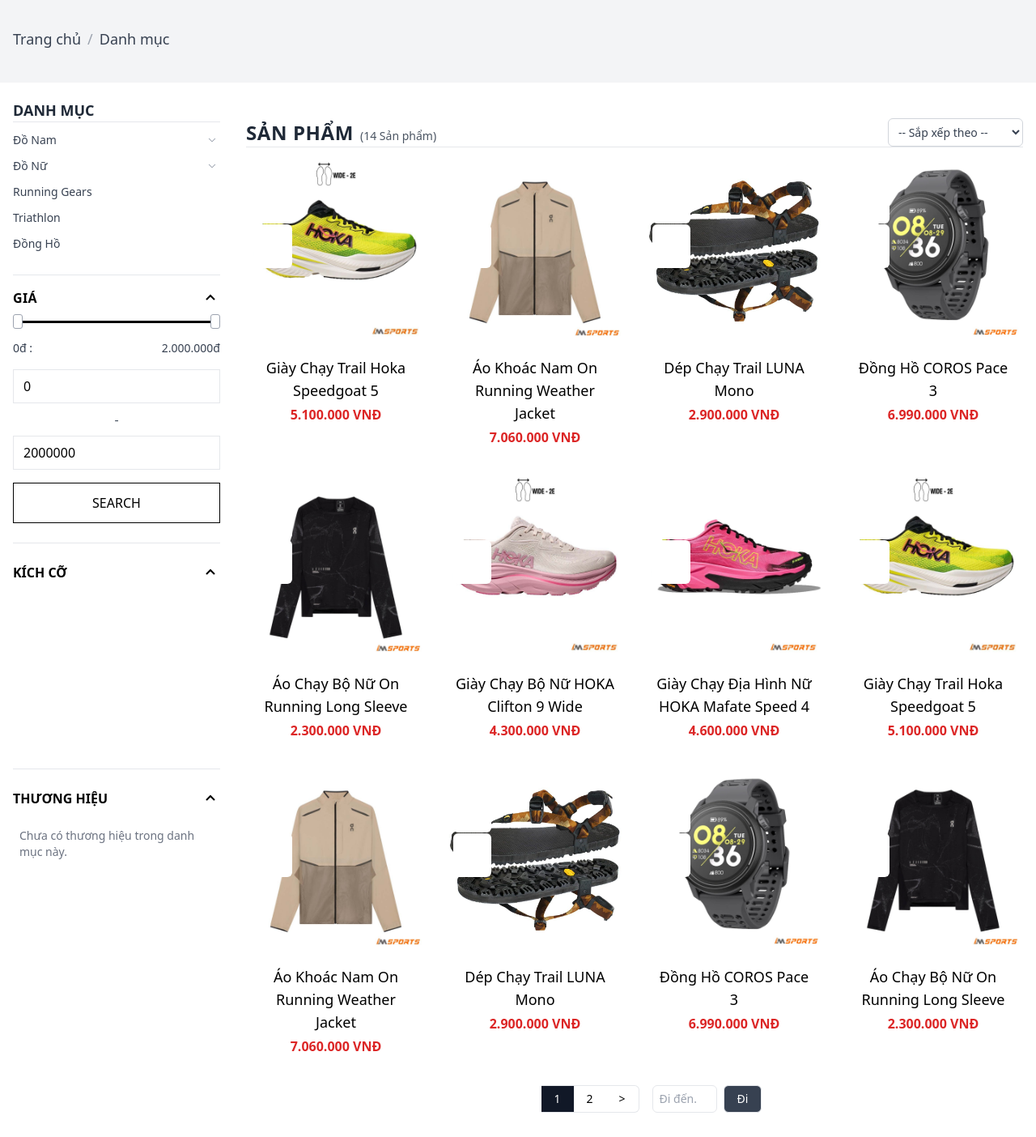
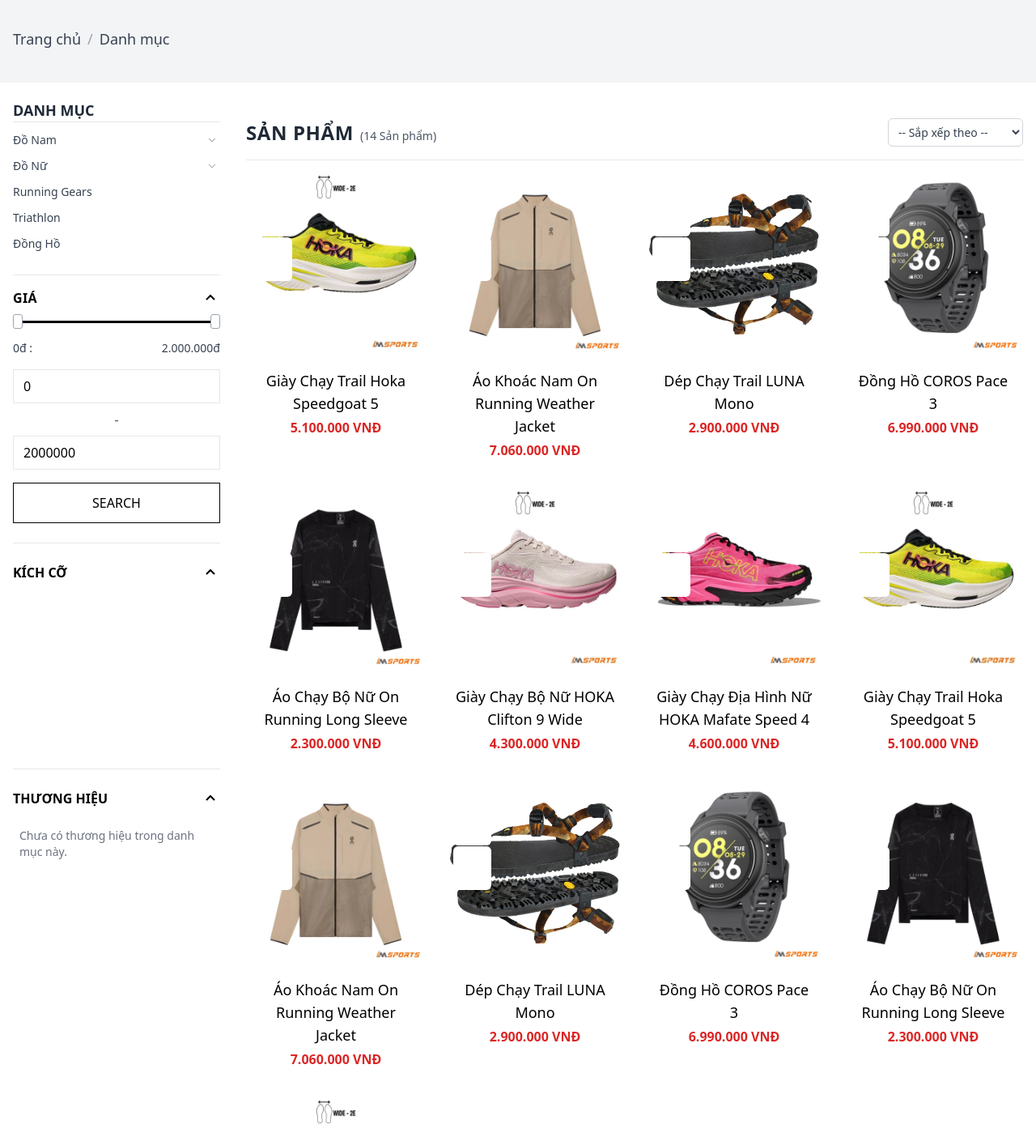
Before and after one commit to nguyenhoaiquoc/chuyende1, a React (Vite) app: page /Detail in a window 1280 px wide. Shown: the part 100-1504 px from the top of the page at 81% size. Built offline with nearby package versions, Linux system fonts and the light colour scheme.

Commit message:
sửa yêu cầu

```diff
--- a/src/components/Gird.jsx
+++ b/src/components/Gird.jsx
@@ -11,7 +11,7 @@
   const [quickViewProduct, setQuickViewProduct] = useState(null);
   // State mới cho ô nhập trang
   const [goToPageInput, setGoToPageInput] = useState("");
-  const ITEMS_PER_PAGE = 12;
+  const ITEMS_PER_PAGE = 15;
 
 
 
@@ -76,14 +76,11 @@
       handlePageChange(pageNum); // Nếu hợp lệ thì nhảy trang
       setGoToPageInput(""); // Xóa input sau khi nhảy
     } else {
-      // THAY ĐỔI Ở ĐÂY:
-      // Nếu không hợp lệ, hiện thông báo lỗi
       alert(`Trang không tồn tại! Vui lòng chỉ nhập số từ 1 đến ${TOTAL_PAGES}.`);
-      setGoToPageInput(""); // Vẫn xóa input đi cho sạch
+      setGoToPageInput("");
     }
   };
 
-  // HÀM MỚI: Xử lý khi bấm "Enter" trong ô input
   const handleGoToPageKey = (e) => {
     if (e.key === 'Enter') {
       handleGoToPage();
@@ -177,6 +174,7 @@
       </div>
 
       {/* Phân trang MỚI */}
+      {TOTAL_PAGES > 1 && (
         <div className="flex flex-wrap justify-center items-center mt-6 gap-4">
 
           {/* Cụm điều hướng chính */}
@@ -184,8 +182,7 @@
             {/* Nút Trang Trước - Ẩn khi ở trang 1 */}
             <button
               onClick={() => handlePageChange(currentPage - 1)}
-            className={`px-4 py-1.5 border rounded-l-md text-sm font-medium hover:bg-gray-100 ${
-              currentPage === 1 ? "invisible" : ""
+              className={`px-4 py-1.5 border rounded-l-md text-sm font-medium hover:bg-gray-100 ${currentPage === 1 ? "invisible" : ""
                 }`}
             >
               &lt;
@@ -197,8 +194,7 @@
                 key={page}
                 onClick={() => handlePageChange(page)}
                 disabled={currentPage === page}
-              className={`px-4 py-1.5 border-t border-b border-l-0 text-sm font-medium ${
-                currentPage === page
+                className={`px-4 py-1.5 border-t border-b border-l-0 text-sm font-medium ${currentPage === page
                     ? "bg-gray-900 text-white cursor-not-allowed" // Kiểu active
                     : "hover:bg-gray-100" // Kiểu bình thường
                   }`}
@@ -210,8 +206,7 @@
             {/* Nút Trang Sau - Ẩn khi ở trang cuối */}
             <button
               onClick={() => handlePageChange(currentPage + 1)}
-            className={`px-4 py-1.5 border border-l-0 rounded-r-md text-sm font-medium hover:bg-gray-100 ${
-              currentPage === TOTAL_PAGES ? "invisible" : ""
+              className={`px-4 py-1.5 border border-l-0 rounded-r-md text-sm font-medium hover:bg-gray-100 ${currentPage === TOTAL_PAGES ? "invisible" : ""
                 }`}
             >
               &gt;
@@ -237,8 +232,8 @@
               Đi
             </button>
           </div>
-
         </div>
+      )}
 
       {/* Popup xem nhanh */}
       {quickViewProduct && (
--- a/src/components/GridHeader.jsx
+++ b/src/components/GridHeader.jsx
@@ -46,15 +46,17 @@
   };
   const pageTitle = getPageTitle(location.pathname);
   return (
-    <div className="w-full border-b">
+<div className="w-full border-b">
       {/* ===== Header ===== */}
-      <div className="flex flex-col md:flex-row md:items-center md:justify-between gap-3">
+      {/* THÊM 'pb-4' VÀO DÒNG DƯỚI ĐỂ TẠO KHOẢNG CÁCH VỚI CÁI border-b
+      */}
+      <div className="flex flex-col md:flex-row md:items-center md:justify-between gap-3 pb-4">
         {/* Title + Total products (chỉ hiện ở desktop) */}
         <div className="flex items-baseline gap-2">
           {/* <h1 className="text-xl md:text-3xl font-bold uppercase text-gray-900">
             ĐỒ NAM
           </h1> */}
-            <h1 className="text-xl md:text-2xl font-semibold uppercase text-gray-800 tracking-wide">{pageTitle}</h1>
+          <h1 className="text-xl md:text-2xl font-semibold uppercase text-gray-800 tracking-wide">{pageTitle}</h1>
           <span className="hidden md:inline text-sm text-gray-600">
             ({totalProducts} Sản phẩm)
           </span>
```
Lines whose indentation alone changed are shown as unchanged.
